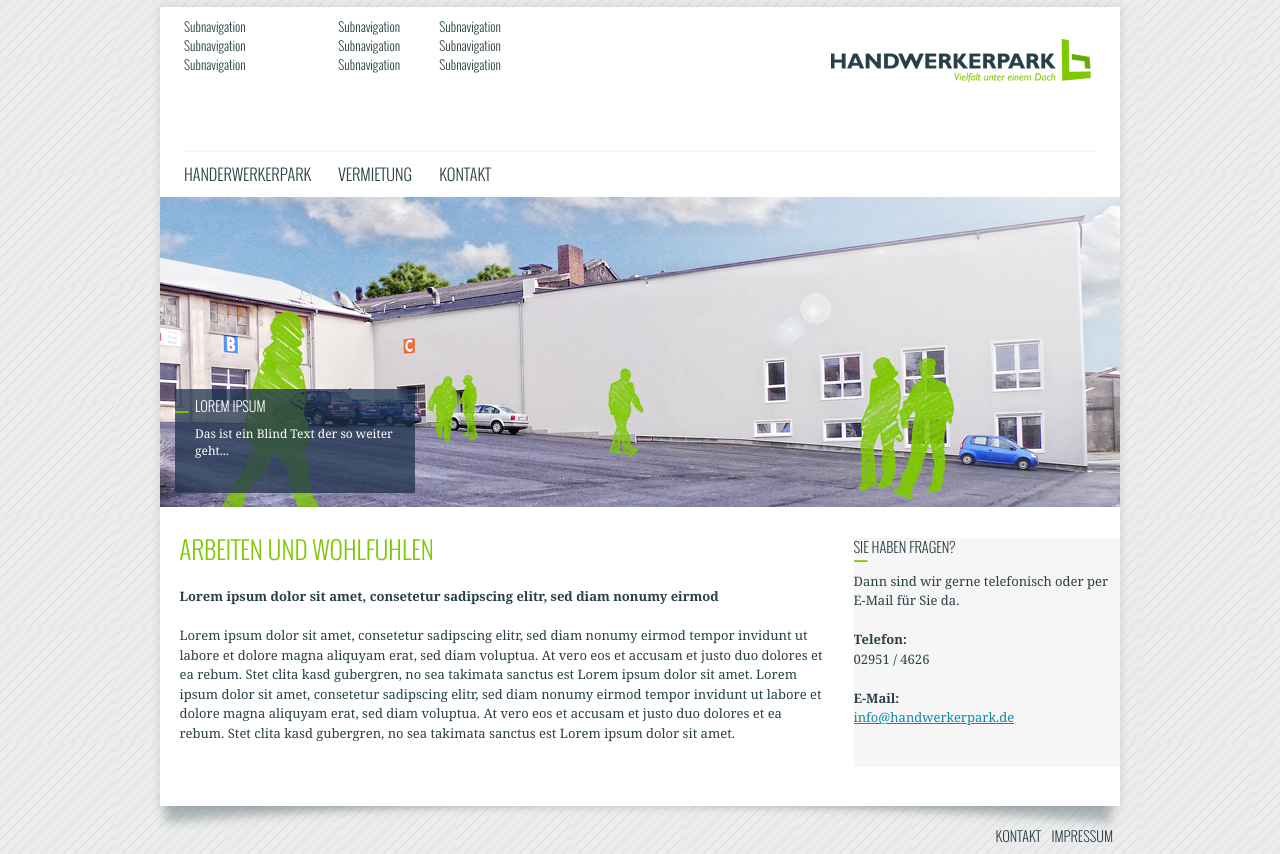
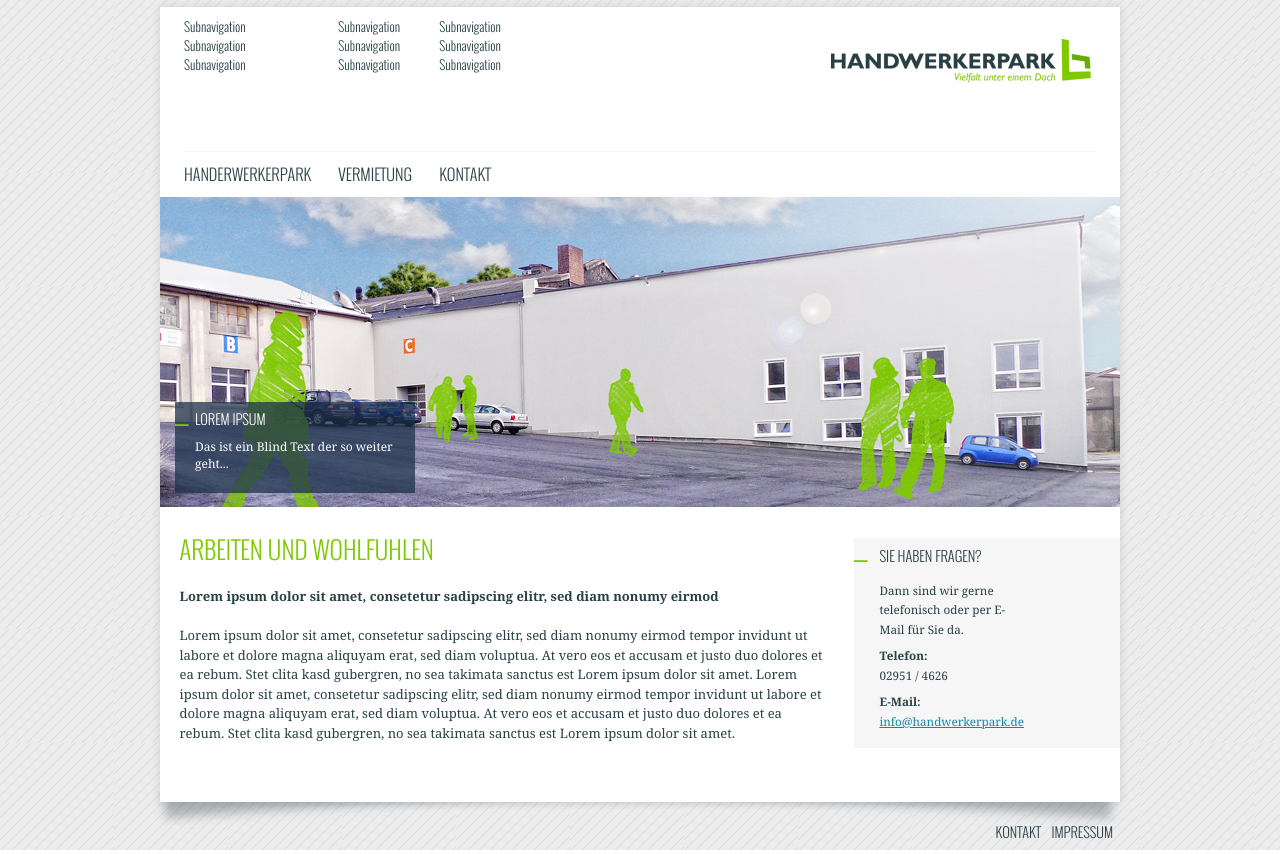
Before and after one commit to kpurrmann/hwp, a PHP site: template templates/index.html in a window 1280 px wide. Shown: the part 55-909 px from the top of the page. Run offline with PHP 8.4, Linux system fonts and the light colour scheme; the template is opened without the code that fills it, so the values that code supplies are empty.

Commit message:
Boxen fertig

```diff
--- a/templates/sources/content.css
+++ b/templates/sources/content.css
@@ -2,7 +2,23 @@
     width: auto;
     background-color: #f6f6f6;
     overflow: hidden;
-    min-height: 200px;
+}
+
+.box-content-text {
+    float: left;
+    width:10em;
+    margin-left:2em;
+    margin-top: 0.7em;
+}
+
+.box-content-text p {
+    font-size: 0.9em;
+    margin-bottom: 0.6em;
+}
+
+.box-content-image-right {
+    float: right;
+    height:16.2em;
 }
 
 .box-notify {
@@ -11,6 +27,9 @@
     background-repeat: no-repeat;
 }
 
+
+
+/* ---------------- TEASERBOX --------------*/
 .teaser-box {
     background-color: rgb(30, 50, 77);
     background-color: rgba(30, 50, 77, 0.75);
@@ -34,4 +53,5 @@
 .teaser-box-content p {
     font-size: 1.2em;
     line-height: 1.4em;
+    margin-bottom: 0.4em;
 }
```
